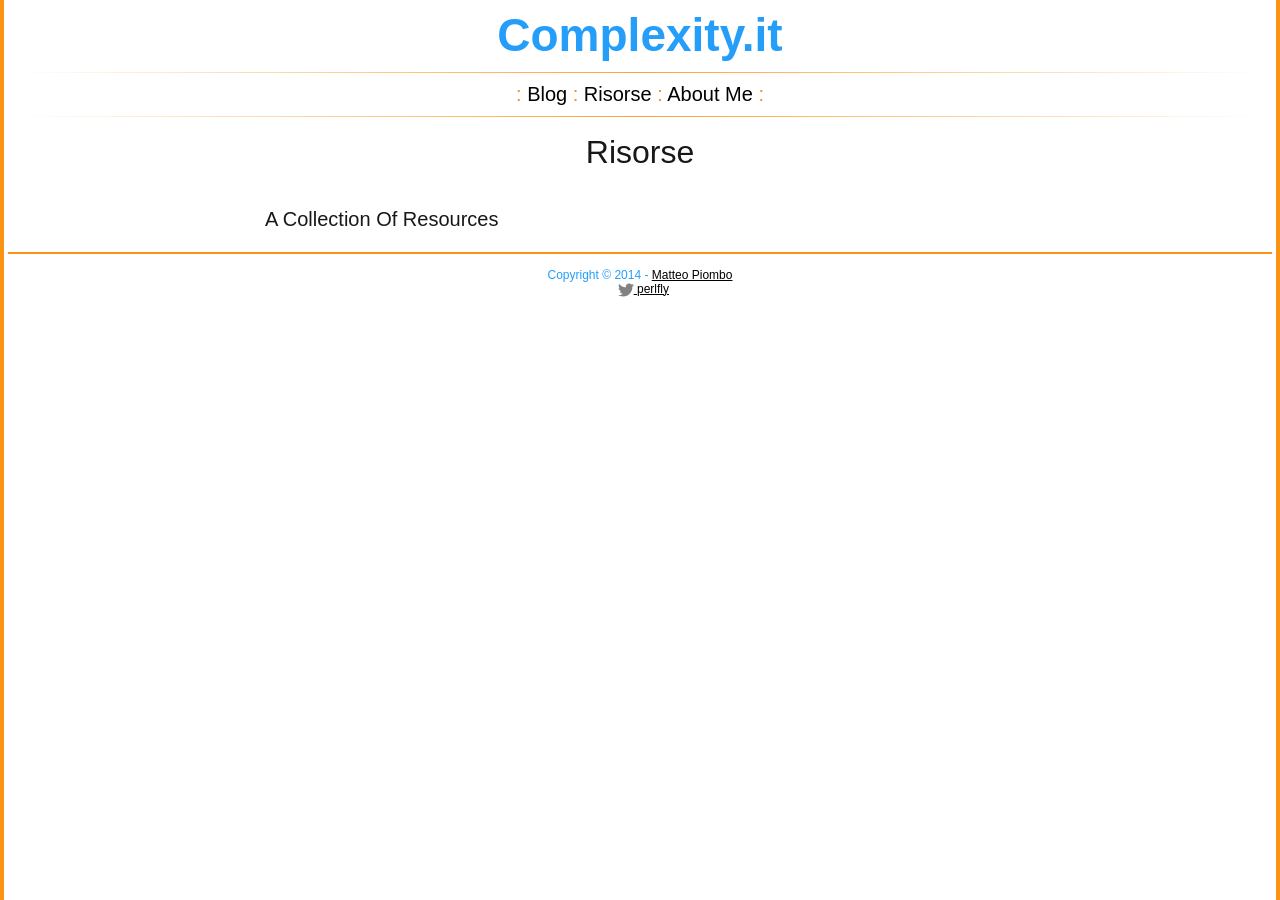
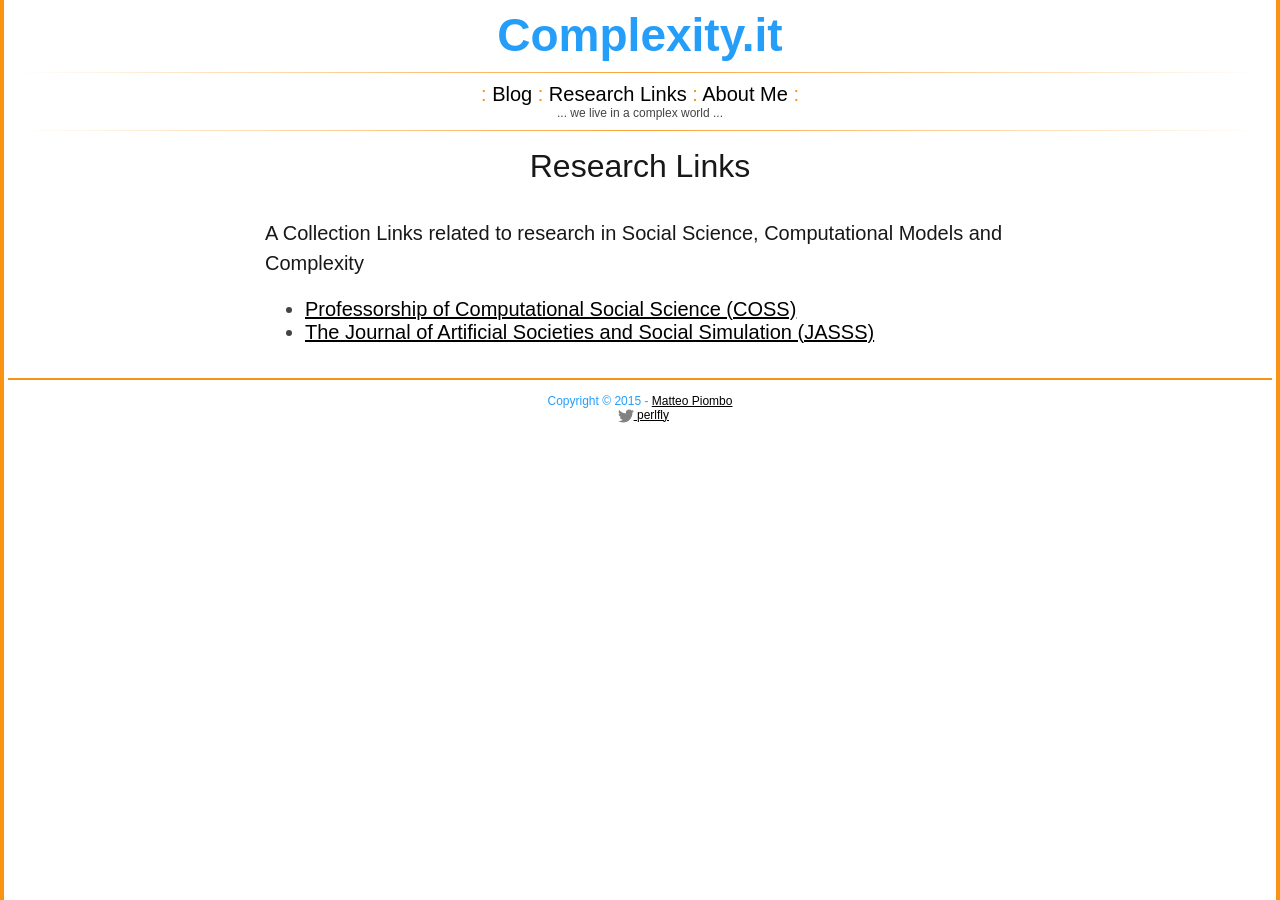
Before and after one commit to perlfly/complexity_it, a Jekyll site: the page built from 02_risorse.md, in a window 1280 px wide. Built offline with Jekyll 4.4.1, drawn with Linux system fonts in a browser that asks for light colours.

Commit message:
Introduced links page

```diff
--- a/02_risorse.md
+++ b/02_risorse.md
@@ -1,8 +1,11 @@
 ---
 layout: page
-title: Risorse
-permalink: /risorse/
+title: Research Links
+permalink: /rlinks/
 tag: menu
 ---
 
-####A Collection Of Resources
+####A Collection Links related to research in Social Science, Computational Models and Complexity
+
+- [Professorship of Computational Social Science (COSS)](http://www.coss.ethz.ch/about.html "COSS")
+- [The Journal of Artificial Societies and Social Simulation (JASSS)](http://jasss.soc.surrey.ac.uk/JASSS.html "JASSS")
--- a/_includes/footer.html
+++ b/_includes/footer.html
@@ -3,7 +3,7 @@
 <br>
 <hr>
 <br>
-  Copyright © 2014 -
+  Copyright © 2015 -
   <a rel="author" href="{{ "/about/" | prepend: site.baseurl}}">Matteo Piombo</a>
 
   <br>
--- a/_includes/header.html
+++ b/_includes/header.html
@@ -18,6 +18,8 @@
           <span class="head-separator"> : </span>
           {% endif %}
         {% endfor %}
+        <br>
+        <div style="font-size: .6em">... we live in a complex world ...<div>
 	</div>
     <hr>
 
```
